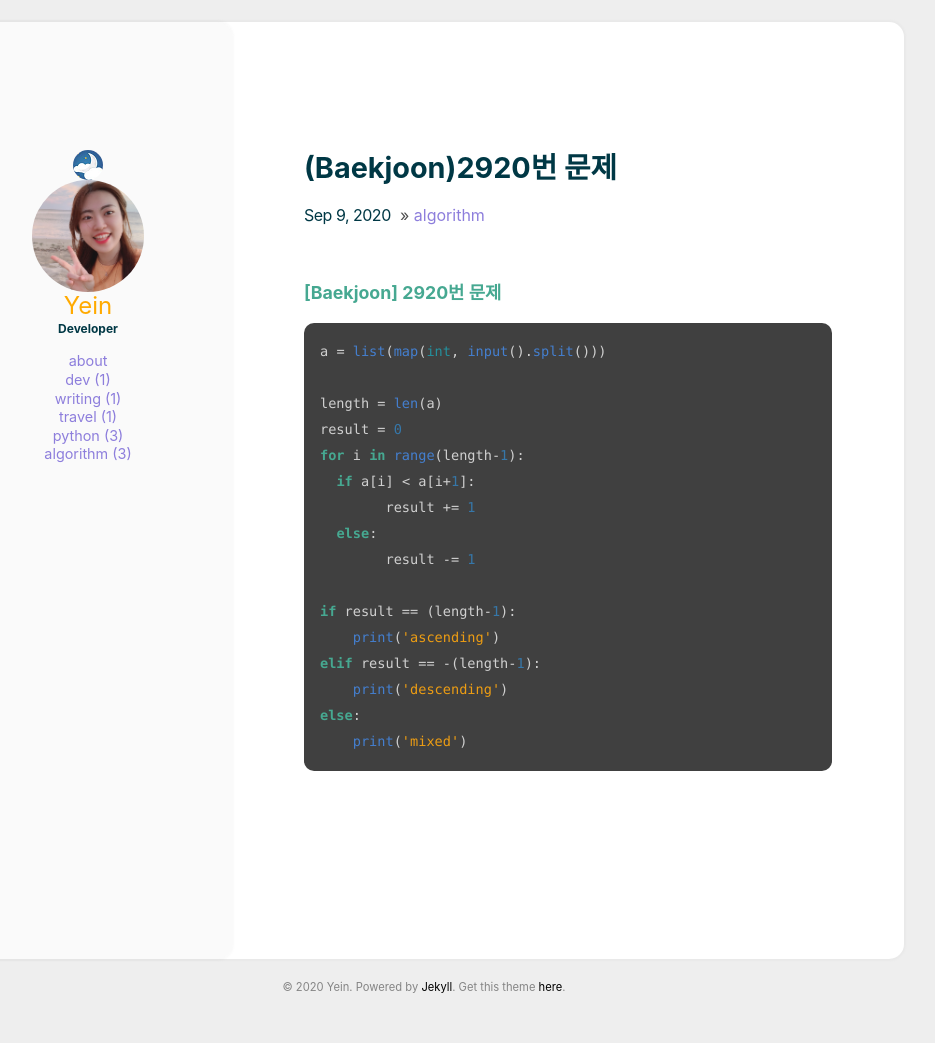
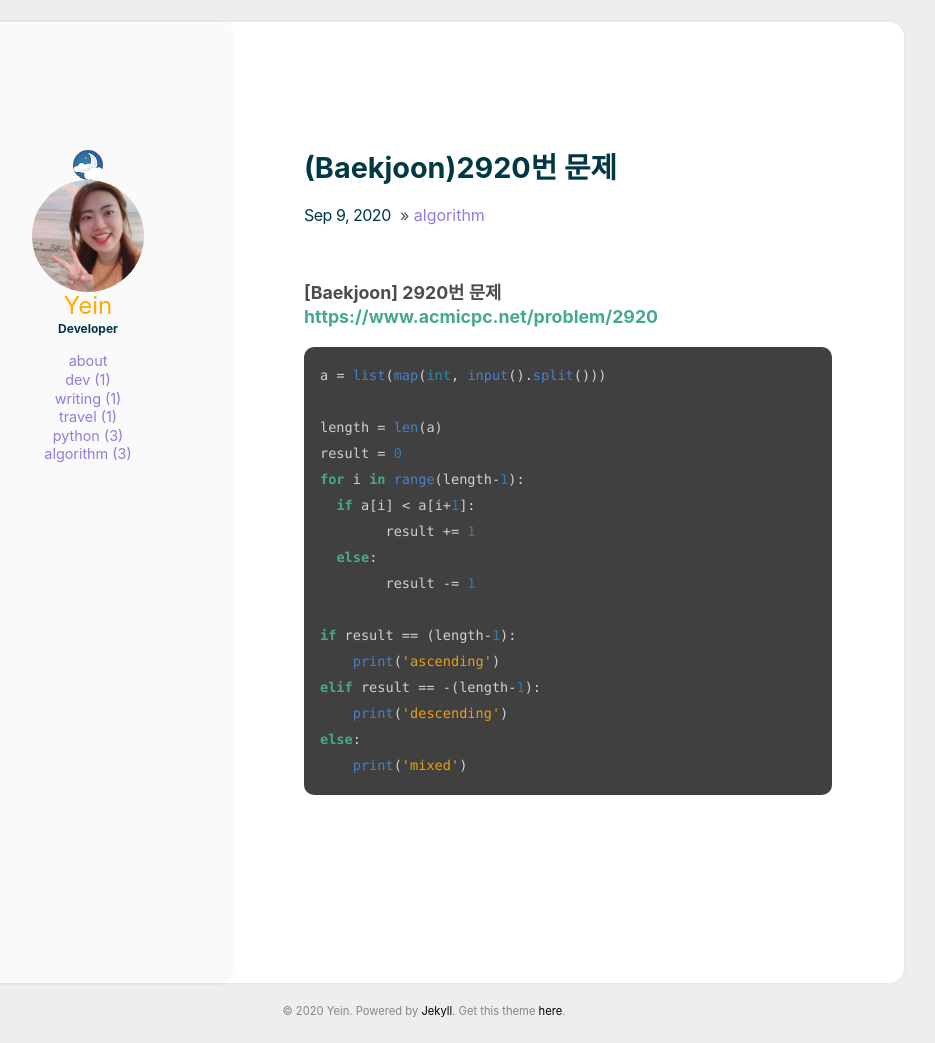
Before and after one commit to YeinHeo/yeinheo.github.io, a Jekyll site: the page built from _posts/2020-09-09-[algorithm]2920.md, in a window 1280 px wide. Shown: the whole page, without its empty margins (216-1151 px from the left). Built offline with Jekyll 4.4.1, drawn with Linux system fonts in a browser that asks for light colours; before the commit the page ends 1019 px from its top, so only the background shows below that; part of the change alters nothing that is shown.

Commit message:
Update 2020-09-09-[algorithm]2920.md

````diff
--- a/_posts/2020-09-09-[algorithm]2920.md
+++ b/_posts/2020-09-09-[algorithm]2920.md
@@ -4,7 +4,7 @@ categories: [algorithm]
 comments: true
 ---
 
-### [[Baekjoon] 2920번 문제](https://www.acmicpc.net/problem/2920)
+### [Baekjoon] 2920번 문제 [https://www.acmicpc.net/problem/2920](https://www.acmicpc.net/problem/2920)
 
 ```python
 a = list(map(int, input().split()))
````
